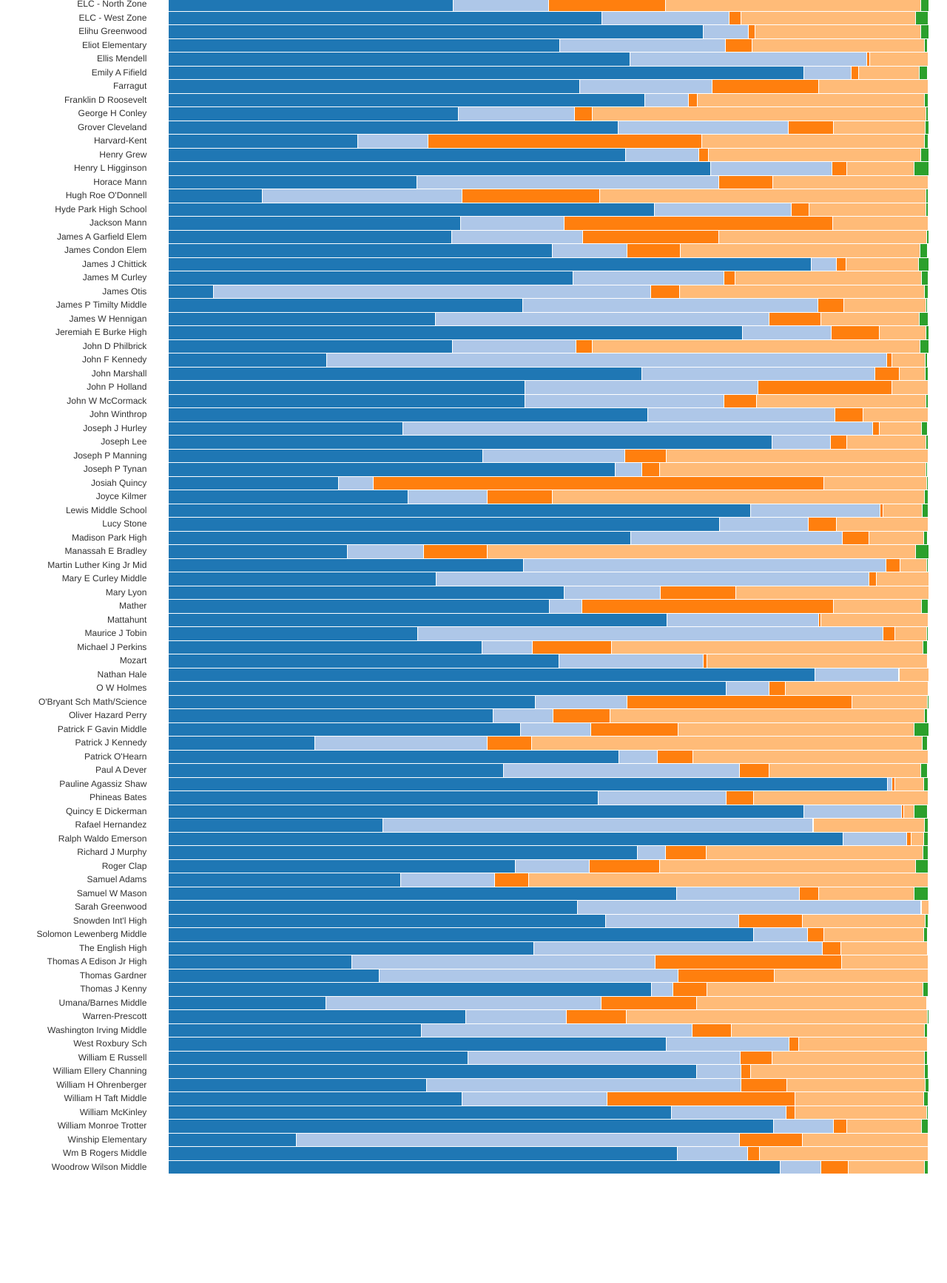
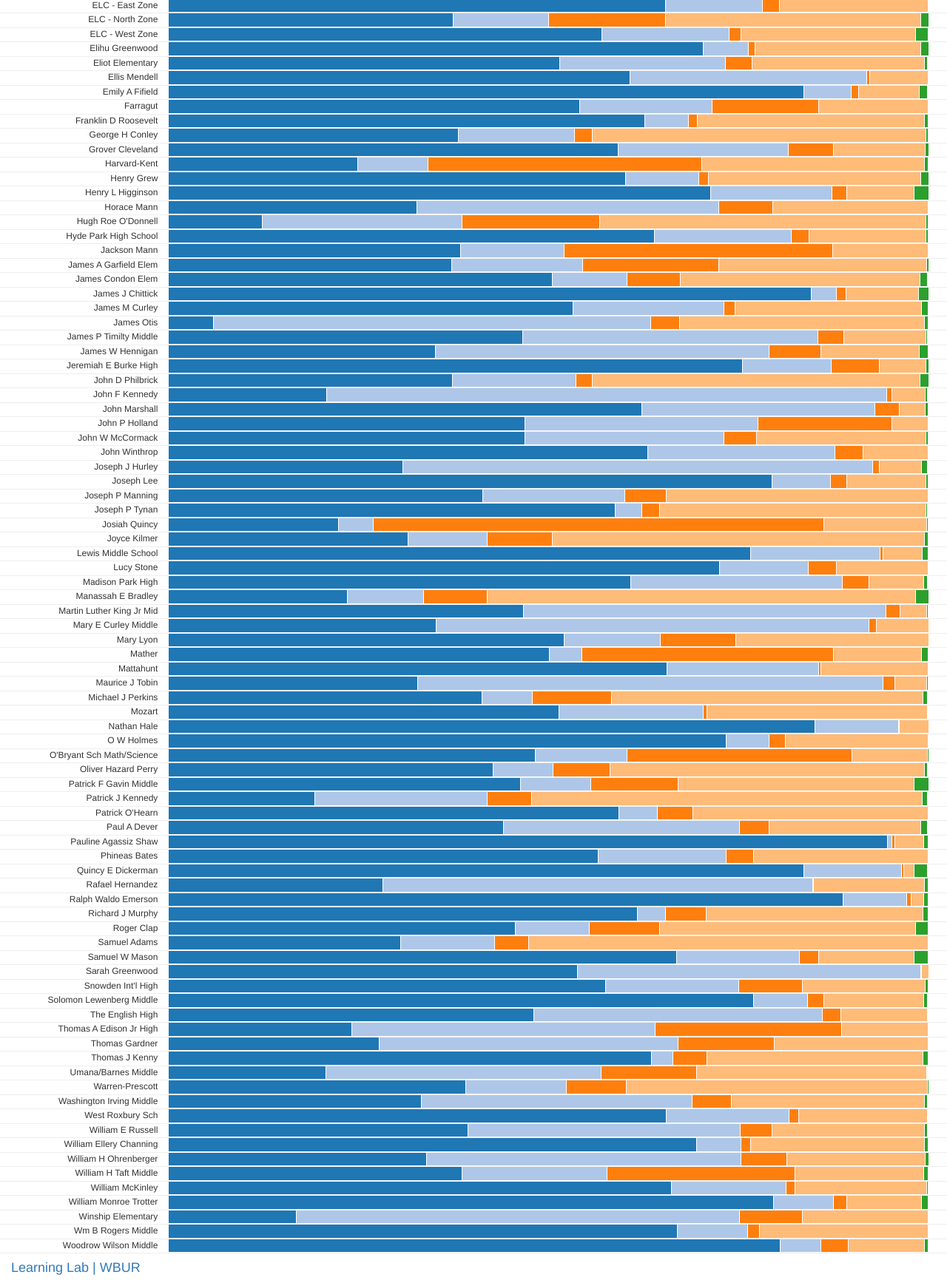
Before and after one commit to LearningLab/bps-diversity, a website: page index.html in a window 1280 px wide. Shown: the part 461-2196 px from the top of the page at 74% size. Before the commit the page ends 2049 px from the top, so only its background shows below. Drawn offline with nearby package versions, Linux system fonts and the light colour scheme.

Commit message:
Styling fixes

```diff
--- a/css/style.css
+++ b/css/style.css
@@ -1,5 +1,14 @@
+.school {
+    border-bottom: 1px solid #eee;
+}
+
+.school:hover {
+    background-color: #eee;
+}
+
 .school-name {
     font-size: 12px;
+    padding-right: 0;
 }
 .race {
     float: left;
--- a/index.html
+++ b/index.html
@@ -27,6 +27,13 @@
             </div>
         </div>
     </div>
+    <footer class="container-fluid">
+        <div class="row">
+            <h4 class="col-md-12">
+                <a href="http://learninglab.wbur.org">Learning Lab | WBUR</a>
+            </h4>
+        </div>
+    </footer>
 
     <!-- js -->
     <script src="https://ajax.googleapis.com/ajax/libs/jquery/1.11.1/jquery.min.js"></script>
--- a/js/chart.js
+++ b/js/chart.js
@@ -77,7 +77,6 @@ function render(err, data) {
         })
         .style('width', function(d) { return x(d[1]) + '%'; })
         .style('background-color', function(d) { return color(d[0]); })
-        //.text(function(d) { return d[1]; });
 }
 
 function sum(array) {
```
